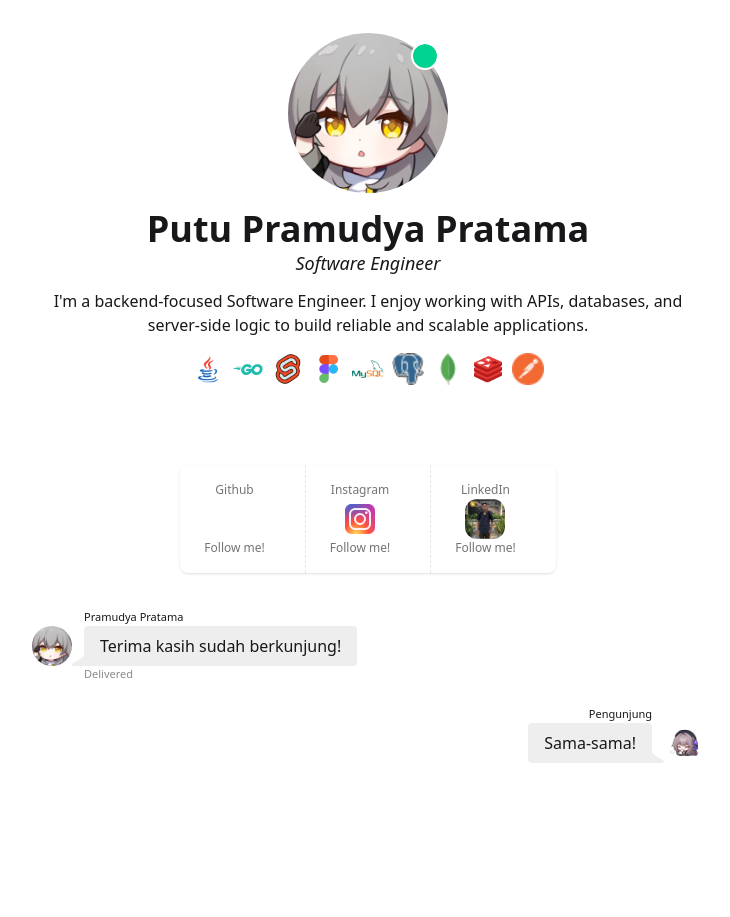
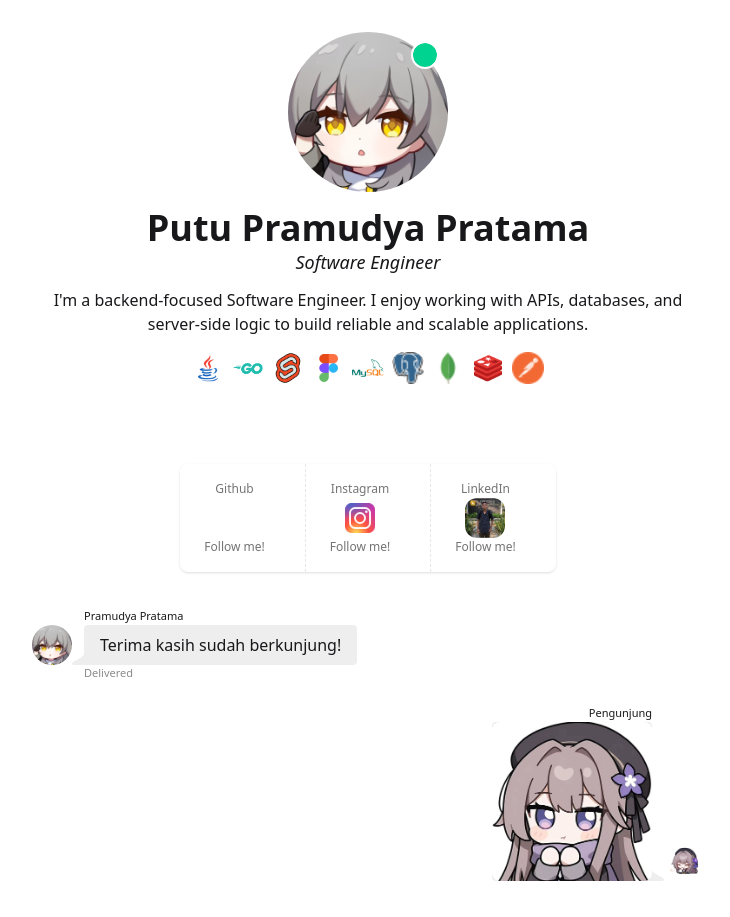
Before and after one commit to pramudyapratama203/svelte-project-01, a SvelteKit app: page / in a window 1280 px wide. Shown: the whole page, without its empty margins (272-1002 px from the left). Before the commit the page ends 800 px from the top, so only its background shows below. Built offline with nearby package versions, Linux system fonts and the light colour scheme.

Commit message:
Update +page.svelte

```diff
--- a/src/routes/+page.svelte
+++ b/src/routes/+page.svelte
@@ -134,7 +134,9 @@
             <div class="chat-header">
               Pengunjung
             </div>
-            <div class="chat-bubble">Sama-sama!</div>
+            <div class="chat-bubble p-0">
+                <img src="stiker.jpg" alt="Stiker Jempol" class="rounded-lg max-w-32 sm:max-w-40" />
+            </div>
           </div>
       </div>
     </div>
```
